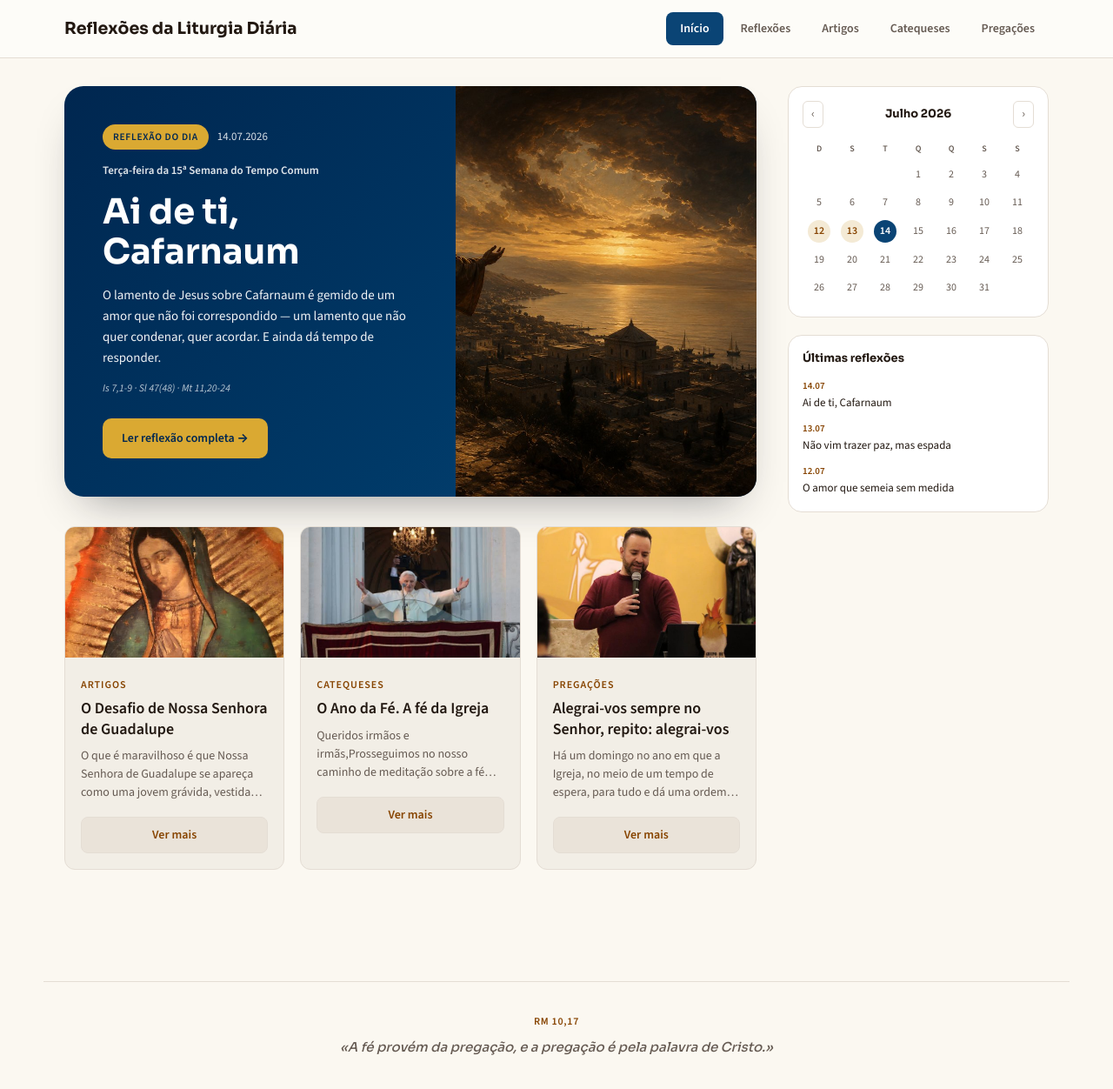
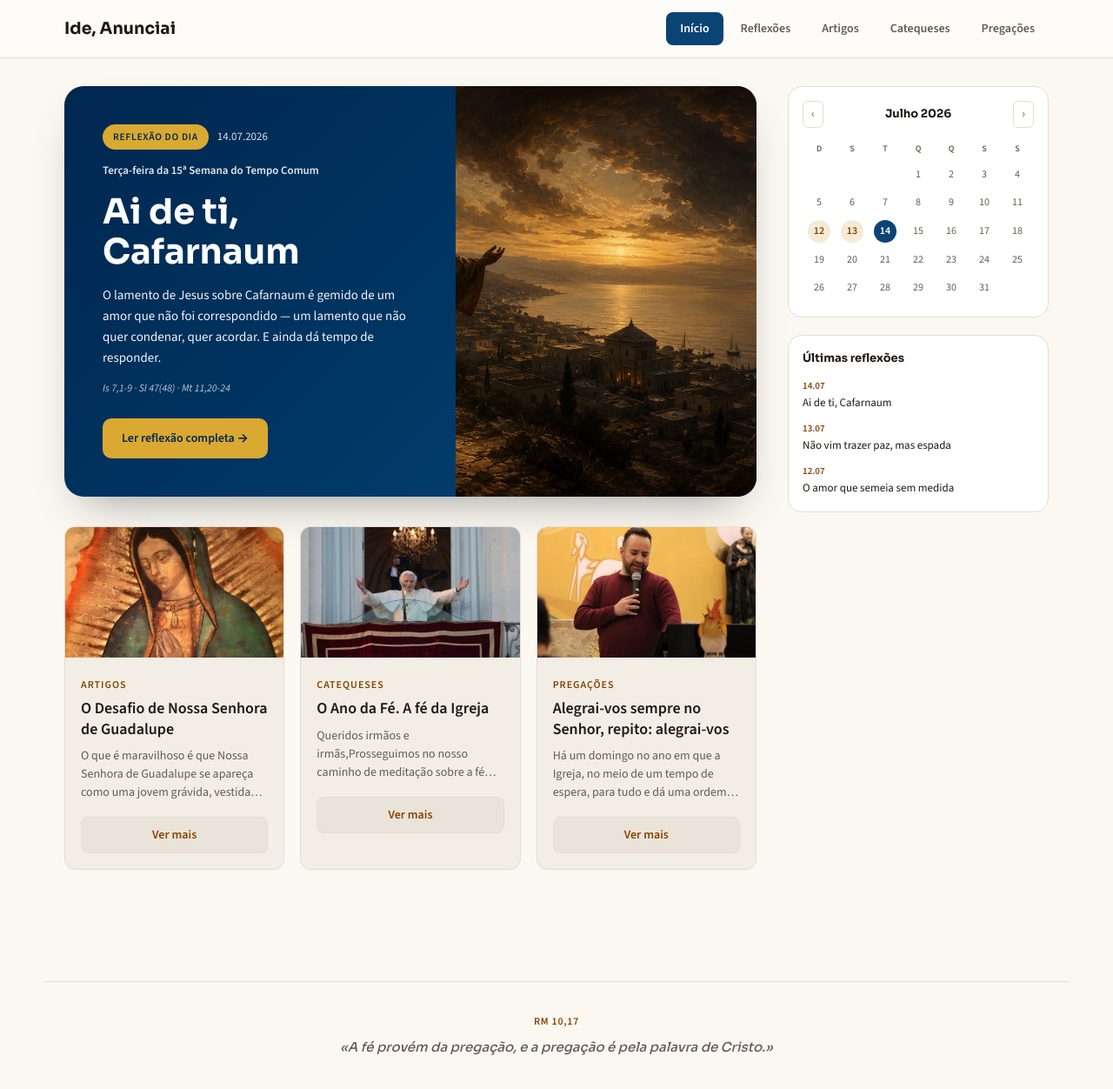
Before and after one commit to admariam/liturgiadiaria, a Jekyll site: the page built from index.html, in a window 1280 px wide and 1260 px high. Shown: the top 1252 px of the window at 87% size. Built offline with Jekyll 4.4.1, drawn with Linux system fonts in a browser that asks for light colours.

Commit message:
Nome do site: Ide, Anunciai

```diff
--- a/_config.yml
+++ b/_config.yml
@@ -1,4 +1,4 @@
-title: Reflexões da Liturgia Diária
+title: "Ide, Anunciai"
 description: Reflexões sobre as leituras da missa, dia a dia.
 lang: pt-BR
 url: "https://admariam.github.io"
```
